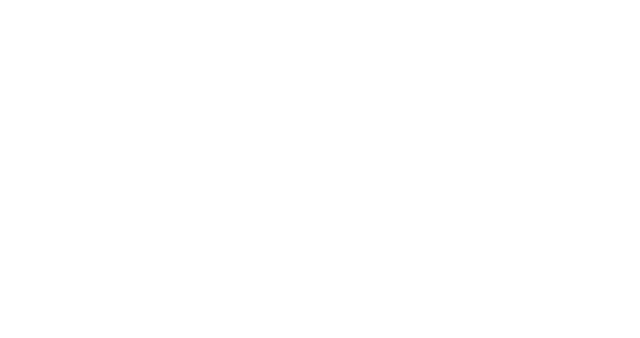
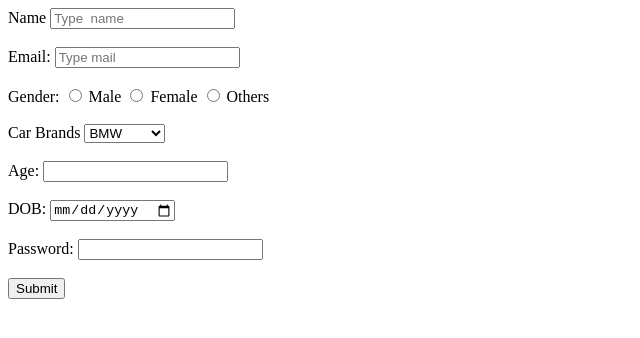
Before and after one commit to acciojob/signup-form-car-Santosh177, a website: page main.html in a window 1280 px wide. Shown: the whole page, without its empty margins (0-640 px from the left). Drawn offline with Linux system fonts and the light colour scheme.

Commit message:
Update main.html

```diff
--- a/main.html
+++ b/main.html
@@ -8,6 +8,43 @@
 
 <body>
 	<!-- the entire body must be written by student -->
+	<form action="santosh08011999@gmail.com" method="post">
+		<label for="name">Name</label>
+		<input type="text" required id="name" placeholder="Type  name" name="name">
+		<br><br>
+
+		<label for="email">Email:</label>
+		<input type="text" required id="email" placeholder="Type mail" name="email">
+		<br><br>
+
+		<label for="gender">Gender:</label>
+		<input type="radio" name="gender" id="gender" value="M"  > Male
+		<input type="radio" name="gender" id="gender" value="F" > Female
+		<input type="radio" name="gender" id="gender" value="O" > Others
+		<br><br>
+
+		<label for="cars">Car Brands </label>
+		<select  name="carbrand" id="cars">
+			<option value="BMW">BMW</option>
+            <option value="Audi">Audi</option>
+			<option value="Mercedez">Mercedez</option>
+		</select>
+		<br><br>
+		<label for="age">Age:</label>
+		<input type="number" name="age" id="age" required>
+		<br><br>
+
+		<label for="dob">DOB:</label>
+		<input type="date" name="dob" id="dob" required>
+		<br><br>
+
+		<label for="password">Password:</label>
+		<input type="password" name="pwd" id="password" required>
+		<br><br>
+
+		<button type="submit">Submit</button>
+
+	</form>
     <script type="text/javascript" src="./script.js">
 </script>
 
```
